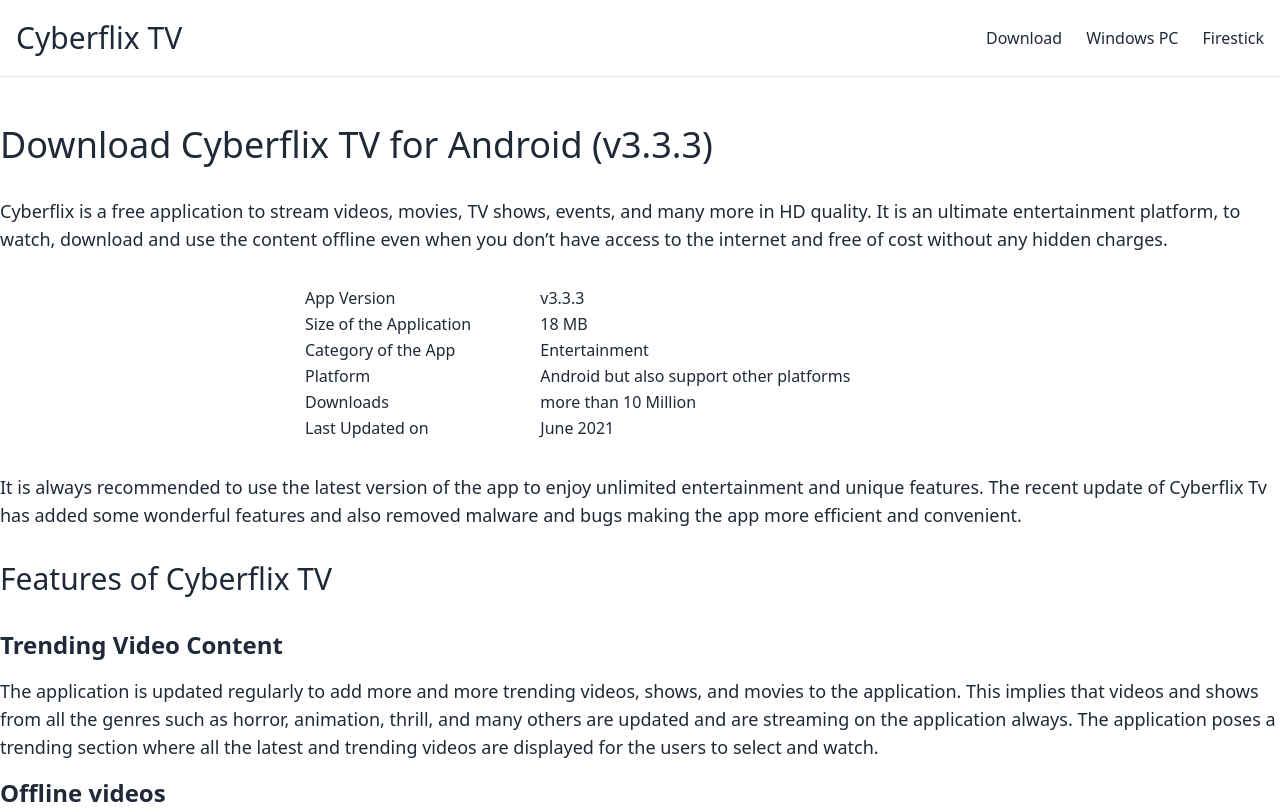
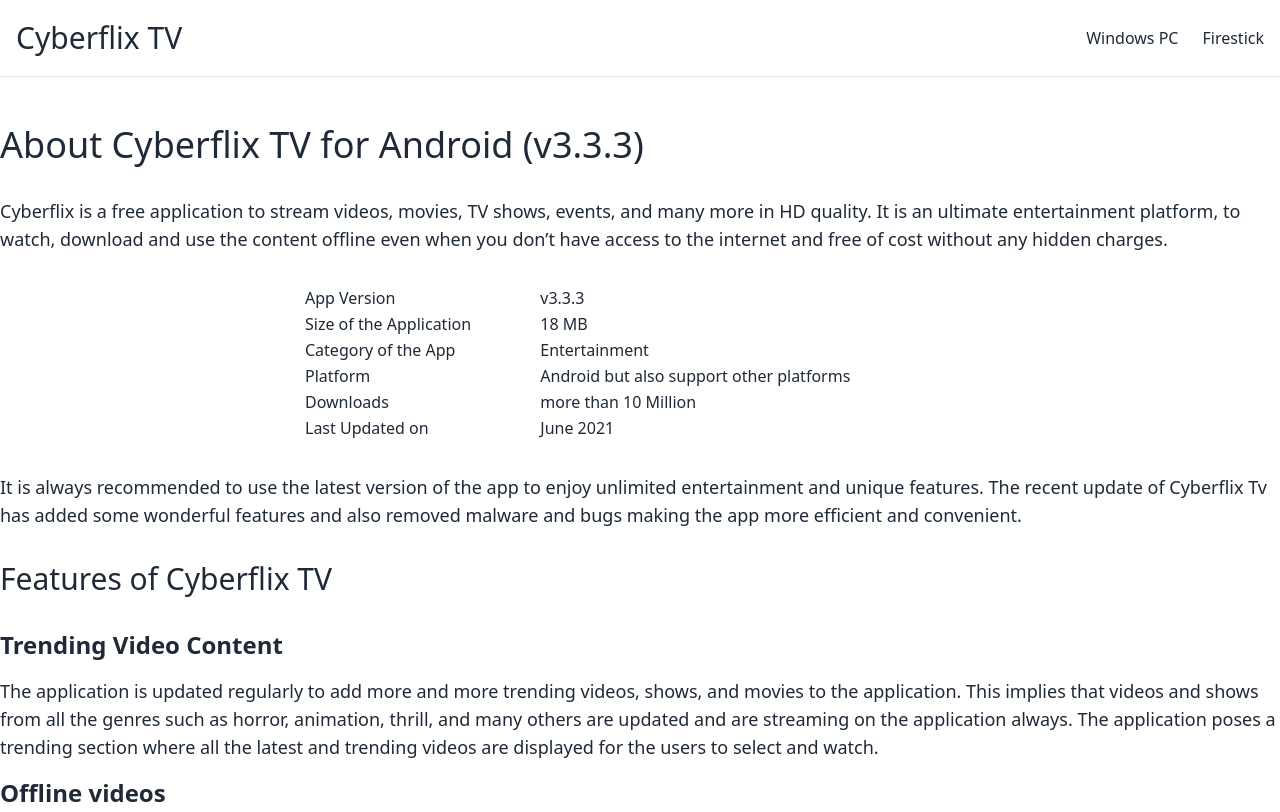
Before and after one commit to rawnawk/cyberflix, a Gatsby site: page /download in a window 1280 px wide. Shown: the top 812 px of the page. Built offline with nearby package versions, Linux system fonts and the light colour scheme; Gatsby itself is replaced by a stand-in of ours.

Commit message:
coverted download to about

```diff
--- a/src/c/Footer.js
+++ b/src/c/Footer.js
@@ -20,6 +20,7 @@
                 </section>
                 <section className="flex items-center gap-6 justify-center">
                     <div className="text-center font-bold">&copy; 2021 Cyberflix TV</div>
+                    <Link className="hover:text-gray-300" to="/download/">About</Link>
                     <Link className="hover:text-gray-300" to="/contact/">Contact</Link>
                     <Link className="hover:text-gray-300" to="/privacy-policy/">Privacy Policy</Link>
                 </section>
--- a/src/c/Header.js
+++ b/src/c/Header.js
@@ -21,9 +21,6 @@
                 <div className={`text-center mobile-nav ${mobile?'block':'hidden'}`}>
                     <ul>
                         <li>
-                            <Link to="/download/">Download</Link>
-                        </li>
-                        <li>
                             <Link to="/cyberflix-for-pc/">Windows PC</Link>
                         </li>
                         <li>
@@ -38,7 +35,6 @@
                         <a href="/"><h2>Cyberflix TV</h2></a>
                     </div>
                     <div className={`text-center space-x-6`}>
-                        <Link to="/download/">Download</Link>
                         <Link to="/cyberflix-for-pc/">Windows PC</Link>
                         <Link to="/cyberflix-firestick/">Firestick</Link>
                     </div>
--- a/src/pages/download.js
+++ b/src/pages/download.js
@@ -10,7 +10,7 @@
                 description="Download latest version of Cyberflix TV MOD APK 2021 for watching free movies and TV shows on your Android smartphone."
             />
             <article className="container mx-auto my-12 space-y-8">
-                <h1>Download Cyberflix TV for Android (v3.3.3)</h1>
+                <h1>About Cyberflix TV for Android (v3.3.3)</h1>
                 <p>Cyberflix is a free application to stream videos, movies, TV shows, events, and many more in HD quality. It is an ultimate entertainment platform, to watch, download and use the content offline even when you don’t have access to the internet and free of cost without any hidden charges.</p>
                 <table className="container mx-auto max-w-2xl">
                     <tbody>
```
Also changed, not shown: src/assets/images/favicon.png.
